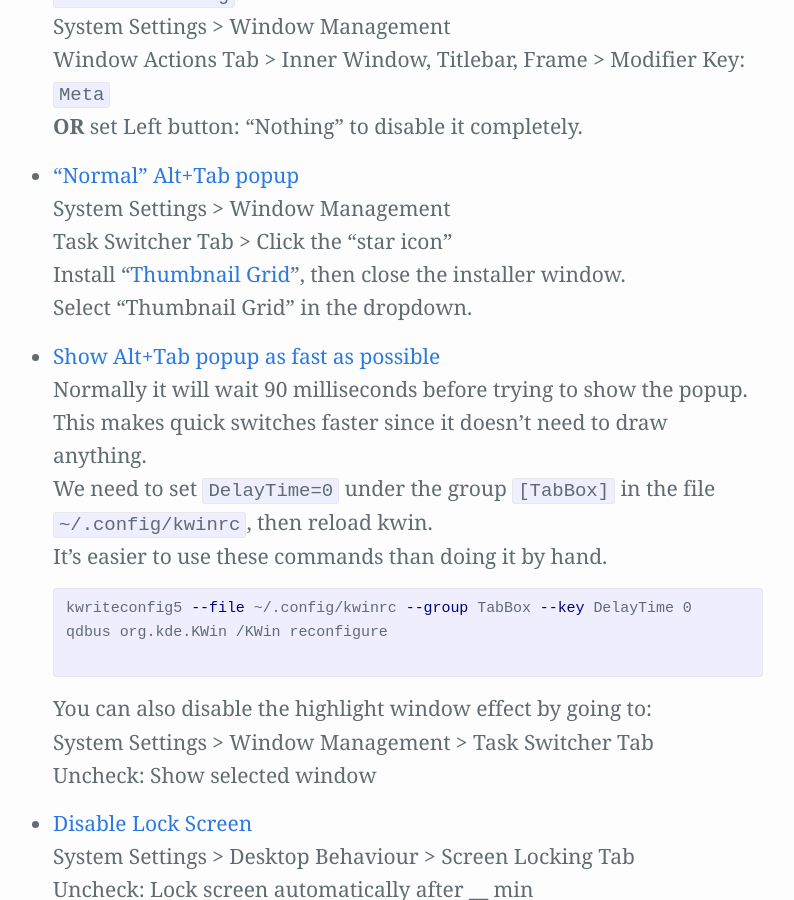
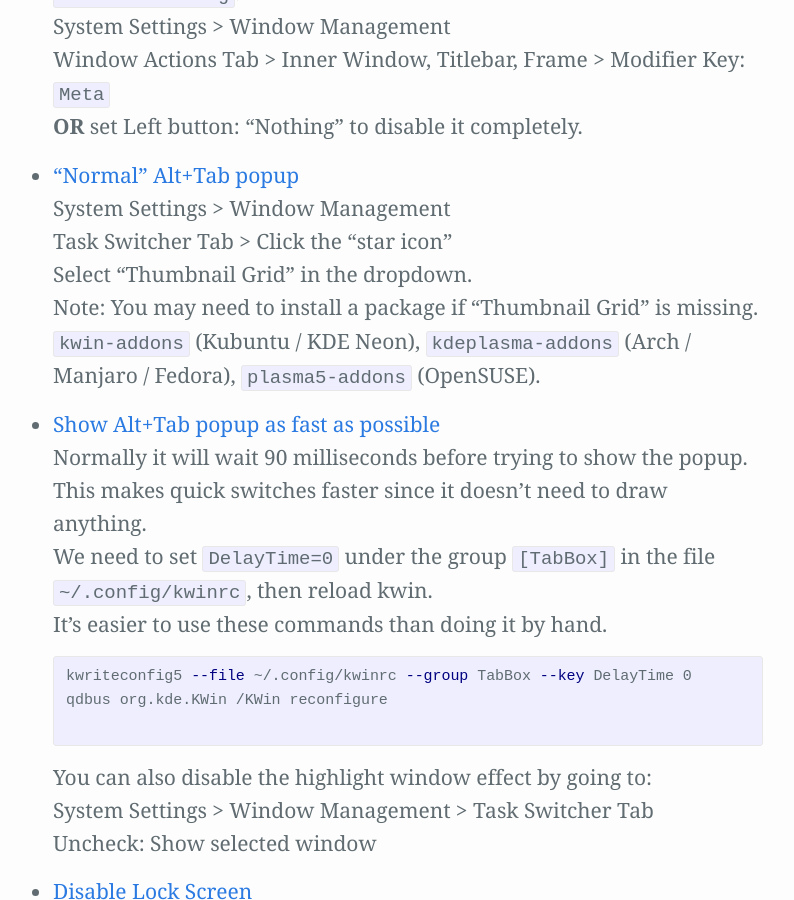
Before and after one commit to Zren/zren.github.io, a Jekyll site: the page built from kde_tips/tips.md, in a window 1280 px wide and 900 px high, scrolled down 2895 px. Shown: the whole window, without its empty margins (247-1041 px from the left). Built offline with Jekyll 4.4.1, drawn with Linux system fonts in a browser that asks for light colours; our own code applies the rules of GitHub Pages for plain Markdown files.

Commit message:
Thumbnail Grid is preinstalled Plasma. Mention it's package.

```diff
--- a/kde_tips/tips.md
+++ b/kde_tips/tips.md
@@ -108,8 +108,8 @@
 {% capture label %}“Normal” Alt+Tab popup{% endcapture %}{% capture contents %}
   System Settings > Window Management
   Task Switcher Tab > Click the "star icon"
-  Install "[Thumbnail Grid](https://store.kde.org/p/1153173)", then close the installer window.
   Select "Thumbnail Grid" in the dropdown.
+  Note: You may need to install a package if "Thumbnail Grid" is missing. `kwin-addons` (Kubuntu / KDE Neon), `kdeplasma-addons` (Arch / Manjaro / Fedora), `plasma5-addons` (OpenSUSE).
 {% endcapture%}{% include tip.html label=label contents=contents %}
 
 {% capture label %}Show Alt+Tab popup as fast as possible{% endcapture %}{% capture contents %}
```
